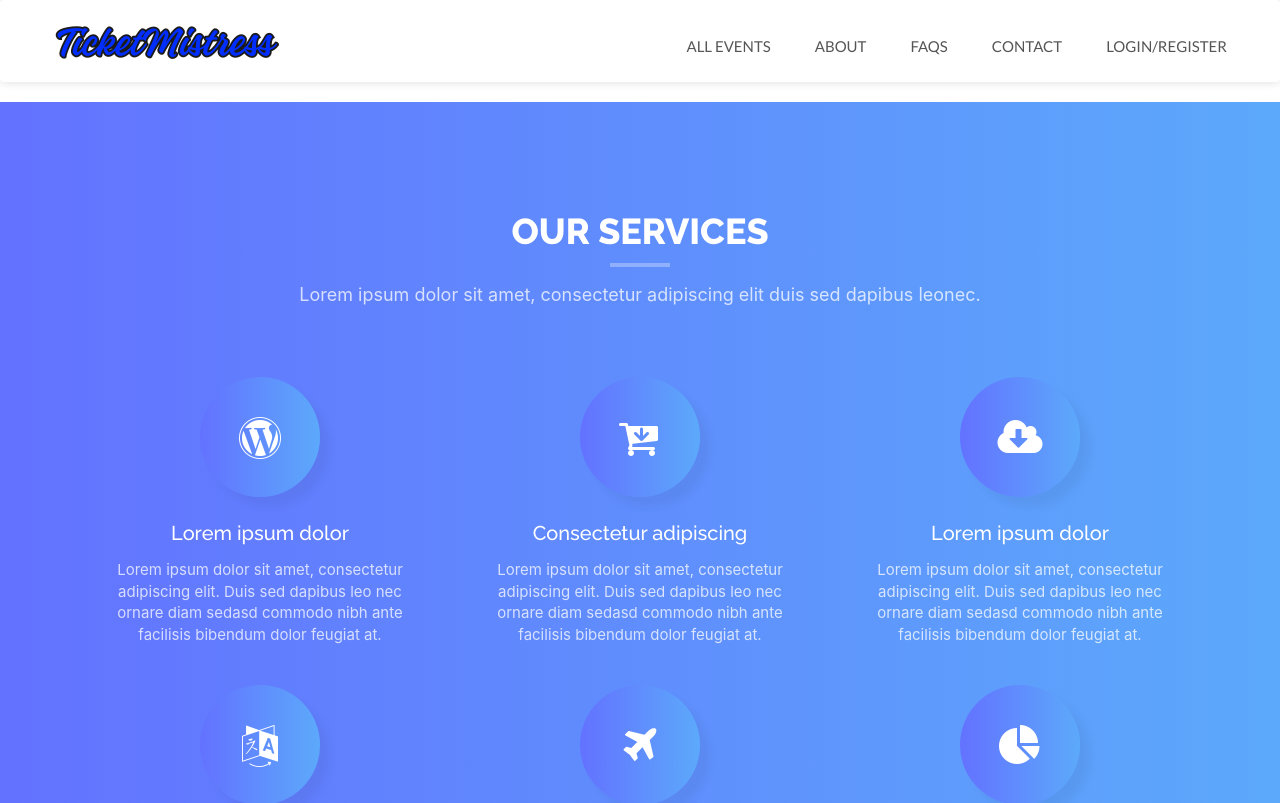
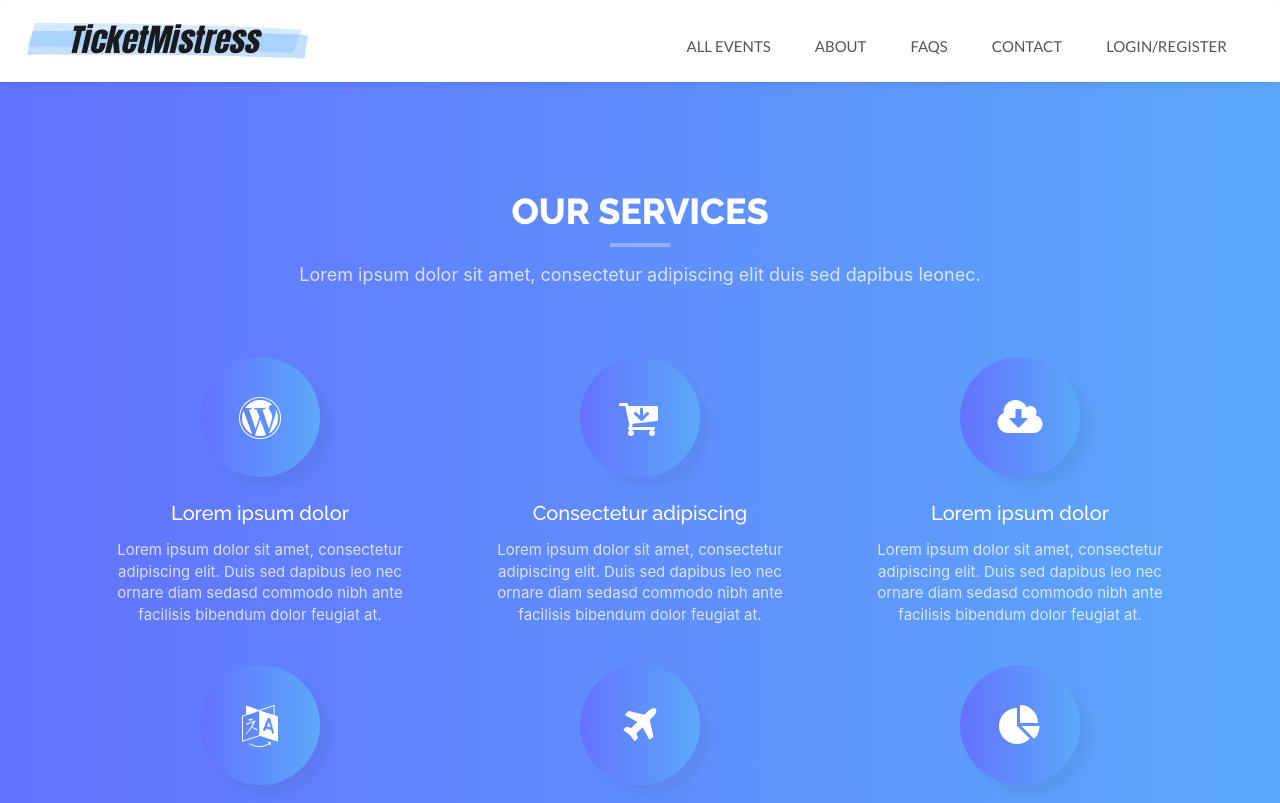
Before and after one commit to Lim-Huiee/IS442-G3T8-project, a React (Create React App) app in the folder g3t8-project/: page /eventsView in a window 1280 px wide. Shown: the top 803 px of the page. Built offline with nearby package versions, Linux system fonts and the light colour scheme; what smooth-scroll would draw is missing.

Commit message:
update minor css

```diff
--- a/g3t8-project/src/components/login.jsx
+++ b/g3t8-project/src/components/login.jsx
@@ -38,6 +38,7 @@ export const Login = ({handleAction}) => {
     //if no error, proceed to send to backend
     if (Object.keys(error).length === 0) {
       //proceed to send to backend
+      //expects a JWT token
       console.log("backend");
     }
   }
--- a/g3t8-project/src/components/navigation.jsx
+++ b/g3t8-project/src/components/navigation.jsx
@@ -3,7 +3,7 @@ import {Link} from "react-router-dom";
 
 export const Navigation = (props) => {
   return (
-    <nav id="menu" className="navbar navbar-default navbar-sticky-top navbar-expand-md">
+    <nav id="menu" className="navbar navbar-default navbar-sticky-top navbar-expand-md my-0">
         <div className="navbar-header">
           <button
             type="button"
--- a/g3t8-project/src/components/section-components/carousel.jsx
+++ b/g3t8-project/src/components/section-components/carousel.jsx
@@ -64,7 +64,7 @@ function ControlledCarousel(props) {
                 : "loading"
                 }
             </div>
-            <div class="carousel-caption d-none d-md-block">
+            <div class="carousel-caption d-none d-md-block mb-3">
                 <a href="/eventsView" className="btn btn-custom btn-lg page-scroll ">View events</a>
             </div>
             <a className="carousel-control-prev" href="#carouselIndicators" role="button" data-slide="prev">
```
Also changed, not shown: g3t8-project/public/img/ticketmistress-logo.jpg.
